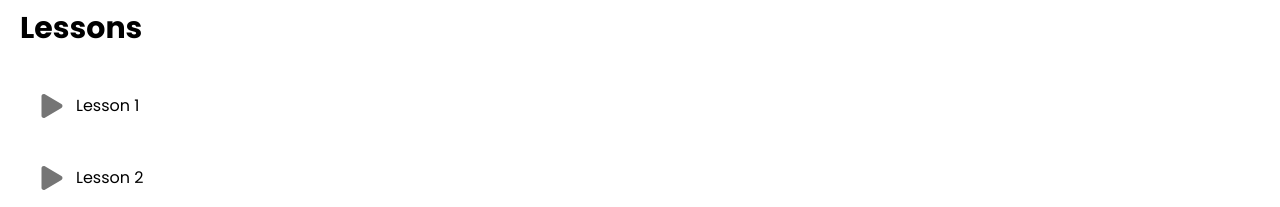
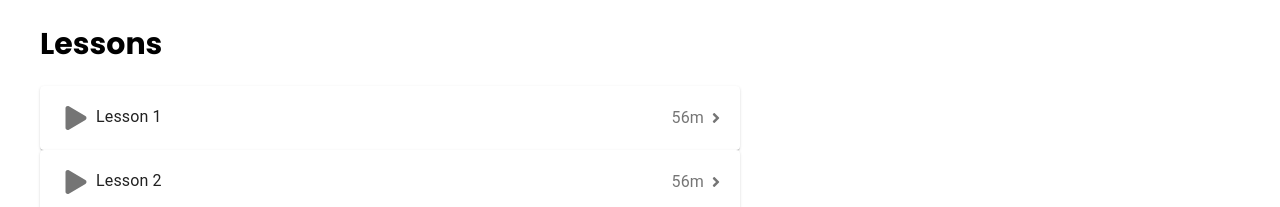
Before and after one commit to 404NotFoundedTeam/E-learning, a React (Create React App) app: page /course in a window 1280 px wide. Shown: the part 745-952 px from the top of the page. Built offline with nearby package versions, Linux system fonts and the light colour scheme.

Commit message:
cksl camca

```diff
--- /dev/null
+++ b/src/pages/course/Accardion.js
@@ -0,0 +1,40 @@
+import {
+  Accordion,
+  AccordionDetails,
+  AccordionSummary,
+  IconButton,
+  Typography,
+} from '@mui/material'
+import React from 'react'
+import { FaAngleRight, FaLock, FaPlay } from 'react-icons/fa'
+
+export default function Accardion({ num, time, open, about }) {
+  return (
+    <Accordion
+      disabled={!open}
+      sx={{
+        width: '100%',
+        margin: '0',
+      }}
+    >
+      <AccordionSummary
+        expandIcon={
+          <Typography className="flex items-center gap-1">
+            {time}m
+            <FaAngleRight />
+          </Typography>
+        }
+        // aria-controls="panel1a-content"
+        // id="panel1a-header"
+      >
+        <Typography>
+          <IconButton>{open ? <FaPlay /> : <FaLock />}</IconButton>
+          Lesson {num}
+        </Typography>
+      </AccordionSummary>
+      <AccordionDetails>
+        <Typography>{about}</Typography>
+      </AccordionDetails>
+    </Accordion>
+  )
+}
--- a/src/pages/course/Course.js
+++ b/src/pages/course/Course.js
@@ -18,10 +18,61 @@ import { nanoid } from 'nanoid'
 import Lessons from './Lessons'
 export default function Course() {
   const lessons = [
-    { id: nanoid(), time: 60, open: false },
-    { id: nanoid(), time: 58, open: false },
-    { id: nanoid(), time: 59, open: true },
-    { id: nanoid(), time: 56, open: true },
+    {
+      id: nanoid(),
+      time: 60,
+      open: false,
+      about: 'lorem ipsum dolor sit amet, consectetur adipiscing elit lorerm',
+    },
+    {
+      id: nanoid(),
+      time: 58,
+      open: false,
+      about: 'Ipsum ipsum dolor sit amet, consectetur adipiscing elit',
+    },
+    {
+      id: nanoid(),
+      time: 59,
+      open: false,
+      about: 'Dolor ipsum dolor sit amet, consectetur adipiscing elit',
+    },
+    {
+      id: nanoid(),
+      time: 56,
+      open: false,
+      about: 'sit ipsum dolor sit amet, consectetur adipiscing elit',
+    },
+    {
+      id: nanoid(),
+      time: 56,
+      open: false,
+      about: 'sit ipsum dolor sit amet, consectetur adipiscing elit',
+    },
+    {
+      id: nanoid(),
+      time: 56,
+      open: false,
+      about: 'sit ipsum dolor sit amet, consectetur adipiscing elit',
+    },
+    {
+      id: nanoid(),
+      time: 56,
+      open: false,
+      about: 'sit ipsum dolor sit amet, consectetur adipiscing elit',
+    },
+
+    {
+      id: nanoid(),
+      time: 56,
+      open: true,
+      about: 'sit ipsum dolor sit amet, consectetur adipiscing elit',
+    },
+    {
+      id: nanoid(),
+      time: 56,
+      open: true,
+      about: 'sit ipsum dolor sit amet, consectetur adipiscing elit',
+    },
   ]
 
   return (
@@ -117,7 +168,9 @@ export default function Course() {
           </div>
         </section>
       </div>
-      <Lessons lessons={lessons} />
+      <div className="flex items-center px-5 py-4 gap-12 container mx-auto bg-white">
+        <Lessons lessons={lessons} />
+      </div>
     </CourseWrapper>
   )
 }
--- a/src/pages/course/Lessons.js
+++ b/src/pages/course/Lessons.js
@@ -1,6 +1,5 @@
-import { IconButton } from '@mui/material'
 import React from 'react'
-import { FaLock, FaPlay } from 'react-icons/fa'
+import Accardion from './Accardion'
 
 export default function Lessons({ lessons }) {
   const arr = lessons.sort((a, b) => {
@@ -17,17 +16,13 @@ export default function Lessons({ lessons }) {
             </h2>
             <ul>
               {arr.map((item, i) => (
-                <li
-                  className="px-3 py-4 flex items-center justify-between"
-                  key={item.id}
-                >
-                  <div className="flex items-center gap-1">
-                    <IconButton>
-                      {item.open ? <FaPlay /> : <FaLock />}
-                    </IconButton>
-                    <p>Lesson {i + 1}</p>
-                  </div>
-                  <div></div>
+                <li className="rounded-none" key={item.id}>
+                  <Accardion
+                    num={i + 1}
+                    time={item.time}
+                    open={item.open}
+                    about={item.about}
+                  />
                 </li>
               ))}
             </ul>
```
